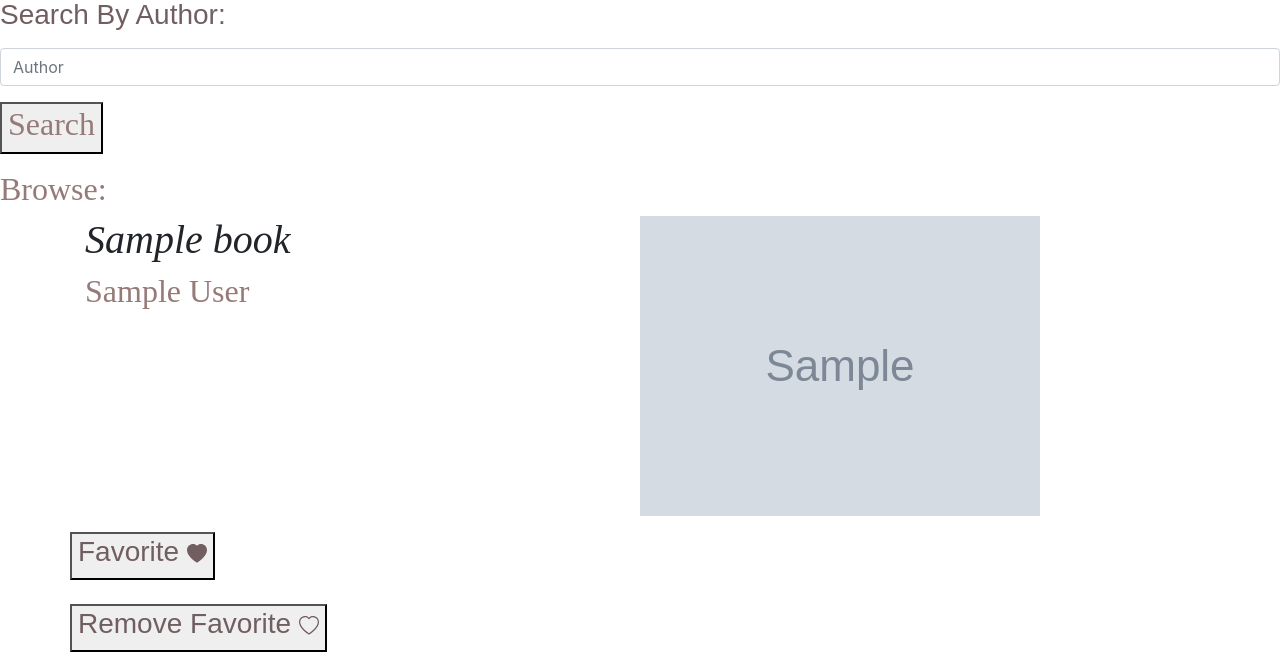
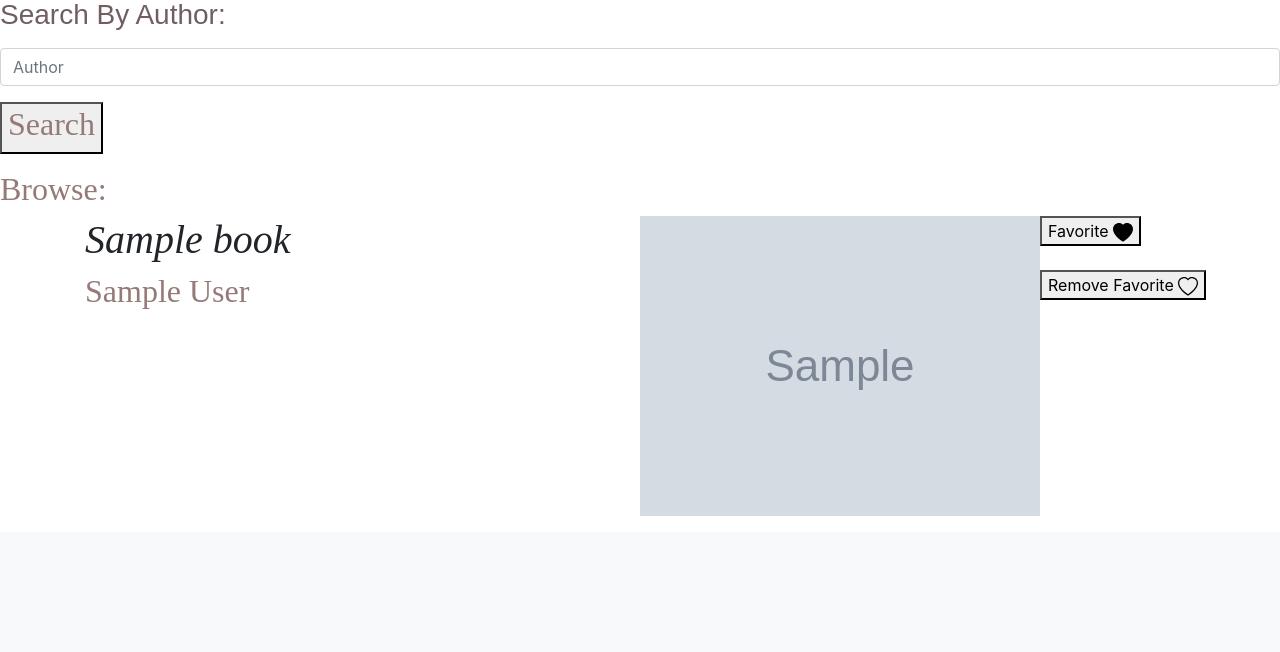
Before and after one commit to Shanz-Webbie/bookbycover, a Flask app: page /browse in a window 1280 px wide. Shown: the part 286-938 px from the top of the page. After the commit the page ends 802 px from the top, so only its background shows below. Run offline with Flask 2, Linux system fonts and the light colour scheme; the visitor is signed in with stand-in values (Sample User, id 1); tables that the repository leaves empty hold one stand-in row (values such as "Sample post"); grey boxes marked "Sample" are stand-in pictures; some libraries are stand-ins or nearby versions; some web fonts are replaced.

Commit message:
fixed favorites bug

```diff
--- a/book_marshaller.py
+++ b/book_marshaller.py
@@ -26,6 +26,8 @@ class BookMarshaller(AbstractBookMarshaller):
             if authors:
             # only display the first author for formatting consistency
                 first_author = authors[0]
+            else:
+                first_author = None
             # ToDo add a placeholder image for books without thumbnails
             marshalled_book = Book(book_title= title, author_name= first_author, publish_date= publishedDate, book_image=imageLinks)
             converted_books.append(marshalled_book)
--- a/templates/browse.html
+++ b/templates/browse.html
@@ -44,12 +44,12 @@
     <br>
     <div class="favorite-group">
 
-      <button class="favorite-button" data-book-id="{{ book.book_id }}"><h3>Favorite   <svg xmlns="http://www.w3.org/2000/svg" width="20" height="20" fill="currentColor" class="bi bi-heart-fill" viewBox="0 0 16 16">
+      <button class="favorite-button" data-book-id="{{ book.book_id }}">Favorite   <svg xmlns="http://www.w3.org/2000/svg" width="20" height="20" fill="currentColor" class="bi bi-heart-fill" viewBox="0 0 16 16">
         <path fill-rule="evenodd" d="M8 1.314C12.438-3.248 23.534 4.735 8 15-7.534 4.736 3.562-3.248 8 1.314"/><
-      </svg></h3></button><br><br>
-      <button class="del-favorite-button" data-book-id="{{ book.book_id }}"><h3>Remove Favorite   <svg xmlns="http://www.w3.org/2000/svg" width="20" height="20" fill="currentColor" class="bi bi-heart" viewBox="0 0 16 16">
+      </svg></button><br><br>
+      <button class="del-favorite-button" data-book-id="{{ book.book_id }}">Remove Favorite   <svg xmlns="http://www.w3.org/2000/svg" width="20" height="20" fill="currentColor" class="bi bi-heart" viewBox="0 0 16 16">
         <path d="m8 2.748-.717-.737C5.6.281 2.514.878 1.4 3.053c-.523 1.023-.641 2.5.314 4.385.92 1.815 2.834 3.989 6.286 6.357 3.452-2.368 5.365-4.542 6.286-6.357.955-1.886.838-3.362.314-4.385C13.486.878 10.4.28 8.717 2.01zM8 15C-7.333 4.868 3.279-3.04 7.824 1.143q.09.083.176.171a3 3 0 0 1 .176-.17C12.72-3.042 23.333 4.867 8 15"/>
-      </svg></h3></button>
+      </svg></button>
 
     </div>
 
--- a/templates/favorites.html
+++ b/templates/favorites.html
@@ -23,9 +23,10 @@
     <p><img class="poster" src="{{ book.book_image }}"></p><br>
   </div>
   <div class="favorite-group">
-    <button class="del-favorite-button-fav-page" data-book-id="{{ book.book_id }}"><h3>Remove Favorite   <svg xmlns="http://www.w3.org/2000/svg" width="20" height="20" fill="currentColor" class="bi bi-heart" viewBox="0 0 16 16">
+    <button class="del-favorite-button-fav-page" data-book-id="{{ book.book_id }}">Remove Favorite   <svg xmlns="http://www.w3.org/2000/svg" width="20" height="20" fill="currentColor" class="bi bi-heart" viewBox="0 0 16 16">
       <path d="m8 2.748-.717-.737C5.6.281 2.514.878 1.4 3.053c-.523 1.023-.641 2.5.314 4.385.92 1.815 2.834 3.989 6.286 6.357 3.452-2.368 5.365-4.542 6.286-6.357.955-1.886.838-3.362.314-4.385C13.486.878 10.4.28 8.717 2.01zM8 15C-7.333 4.868 3.279-3.04 7.824 1.143q.09.083.176.171a3 3 0 0 1 .176-.17C12.72-3.042 23.333 4.867 8 15"/>
-    </svg></h3></button>
+    </svg></button>
+    <!-- <button class="del-favorite-button-fav-page" data-book-id="{{ book.book_id }}">Delete Favorite</button> -->
   </div>
   {% endfor %}
 {% else %}
```
